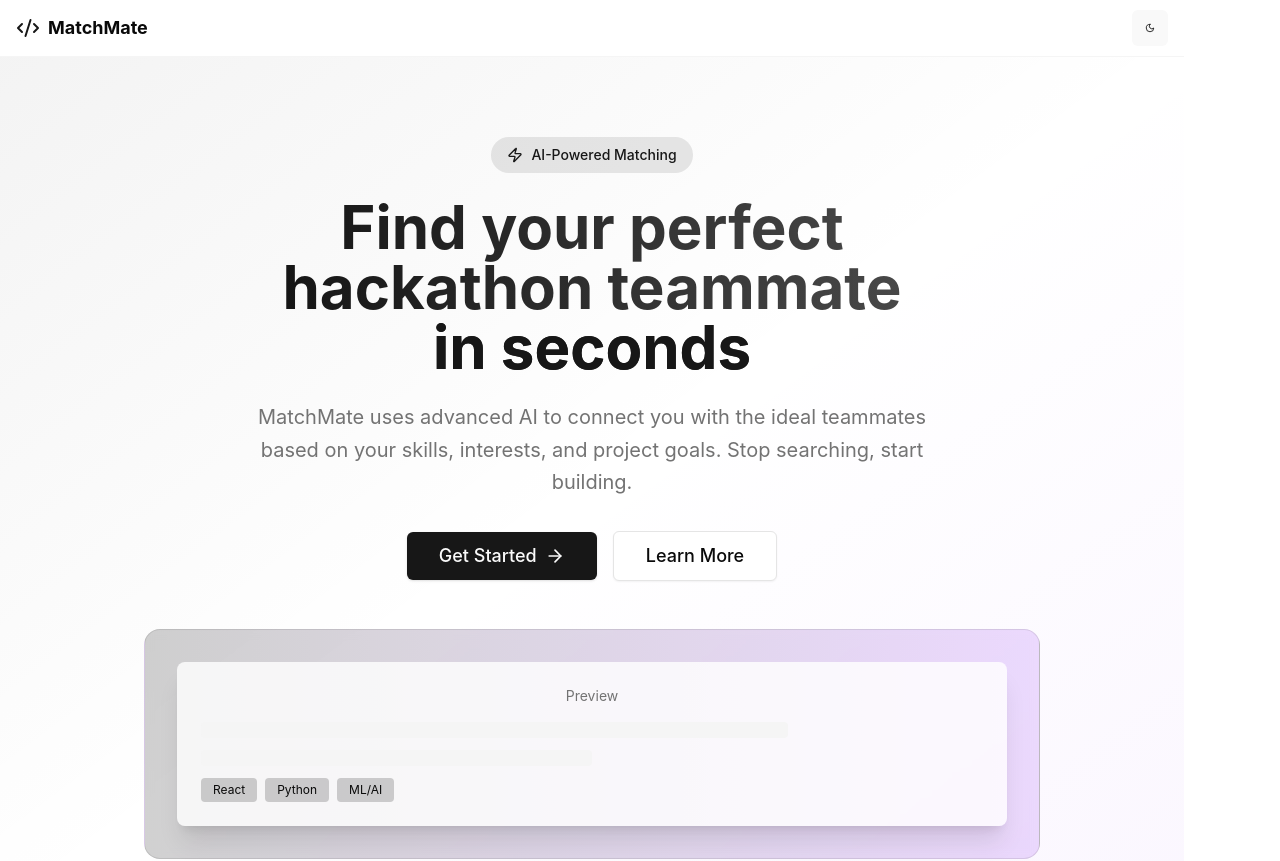
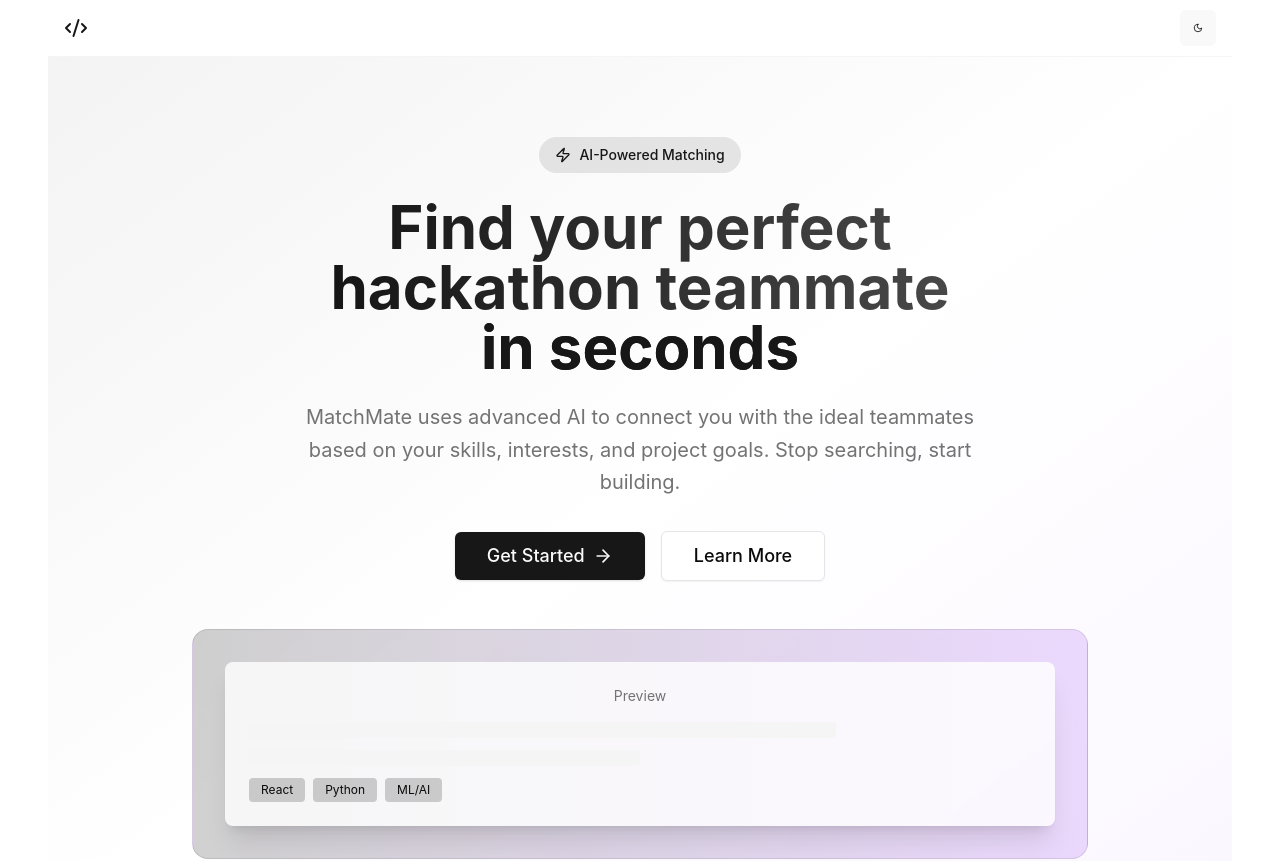
Before and after one commit to amcrjlnv/SCEHacksFriSep5, a React (Vite) app: page / in a window 1280 px wide. Shown: the top 861 px of the page. Built offline with nearby package versions, Linux system fonts and the light colour scheme.

Commit message:
Center and change to link

```diff
--- a/src/App.css
+++ b/src/App.css
@@ -3,4 +3,6 @@
   margin: 0 auto;
   padding: 2rem;
   text-align: center;
+  margin-left:auto;
+  margin-right: auto;
 }
--- a/src/components/HeaderNav.tsx
+++ b/src/components/HeaderNav.tsx
@@ -26,7 +26,7 @@ export function HeaderNav() {
       <div className="container mx-auto px-4 h-14 flex items-center justify-between">
         <div className="flex items-center gap-2">
           <Code2 className="h-6 w-6 text-primary" />
-          <span className="font-bold text-lg">MatchMate</span>
+	  <a href="/"><span className="font-bold text-lg text-white">MatchMate</span></a>
         </div>
 
         <Button
--- a/src/index.css
+++ b/src/index.css
@@ -28,7 +28,7 @@ a:hover {
 
 body {
   margin: 0;
-  display: flex;
+  display: flexbox;
   place-items: center;
   min-width: 320px;
   min-height: 100vh;
```
